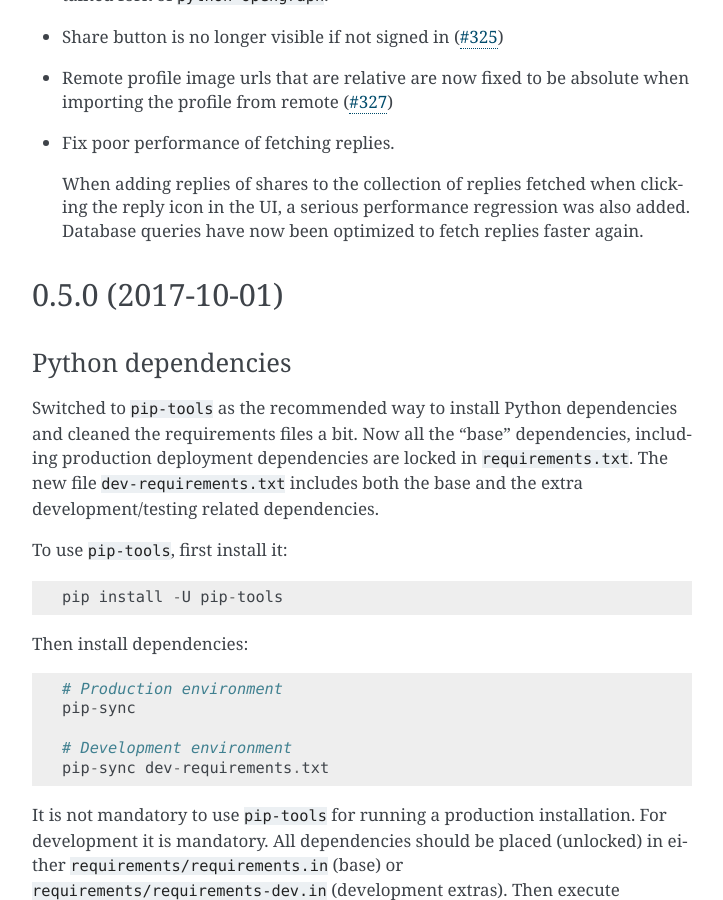
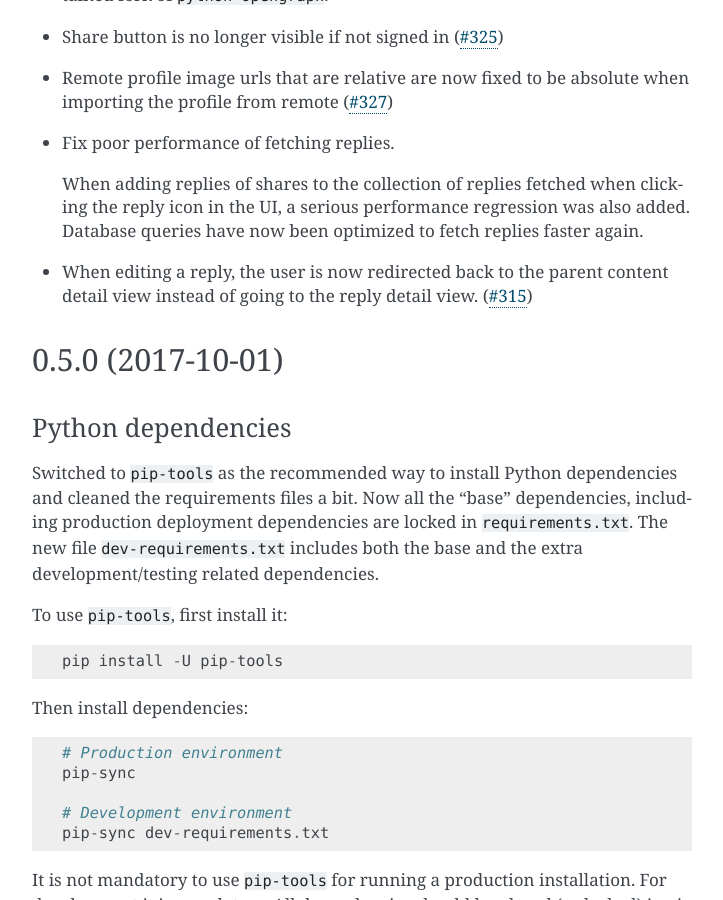
Before and after one commit to jaywink/socialhome, a Sphinx documentation site: the page built from docs/changelog.rst, in a window 1280 px wide and 900 px high, scrolled down 1499 px. Shown: the whole window, without its empty margins (388-1111 px from the left). Built offline with Sphinx 7.4.7, drawn with Linux system fonts in a browser that asks for light colours.

Commit message:
Add changelog for #315

```diff
--- a/docs/changelog.rst
+++ b/docs/changelog.rst
@@ -50,6 +50,7 @@ Fixed
 * Fix poor performance of fetching replies.
 
   When adding replies of shares to the collection of replies fetched when clicking the reply icon in the UI, a serious performance regression was also added. Database queries have now been optimized to fetch replies faster again.
+* When editing a reply, the user is now redirected back to the parent content detail view instead of going to the reply detail view. (`#315 <https://github.com/jaywink/socialhome/issues/315>`_)
 
 0.5.0 (2017-10-01)
 ------------------
```
